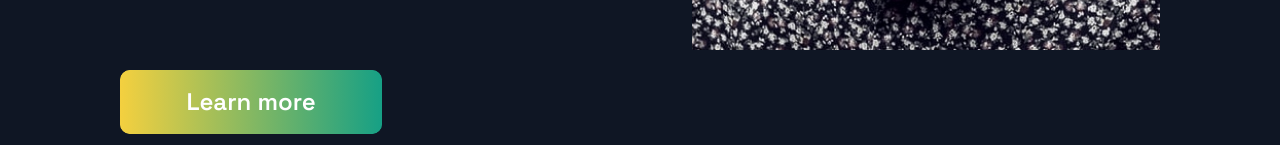
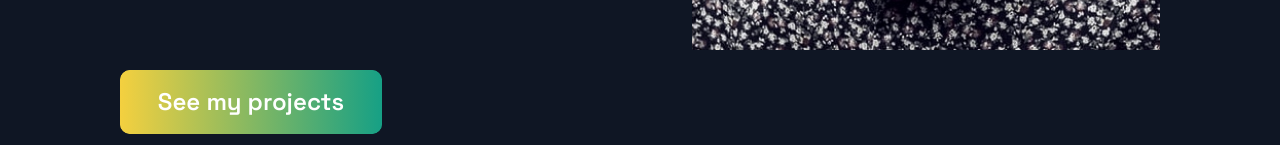
Before and after one commit to yougonnagetyours/my-developer-portfolio, a Next.js app: page / in a window 1280 px wide. Shown: the part 655-800 px from the top of the page. Built offline with nearby package versions, Linux system fonts and the light colour scheme.

Commit message:
add projects direction

```diff
--- a/src/components/Hero/Hero.js
+++ b/src/components/Hero/Hero.js
@@ -26,7 +26,7 @@ const Hero = () => (
           <Img src={images.heroImage} />
         </div>
       </div>
-      <Button onClick={() => window.location = "https://google.com"}>Learn more</Button>
+      <Button href="#projects">See my projects</Button>
 
     </LeftSection>
   </Section>
```
